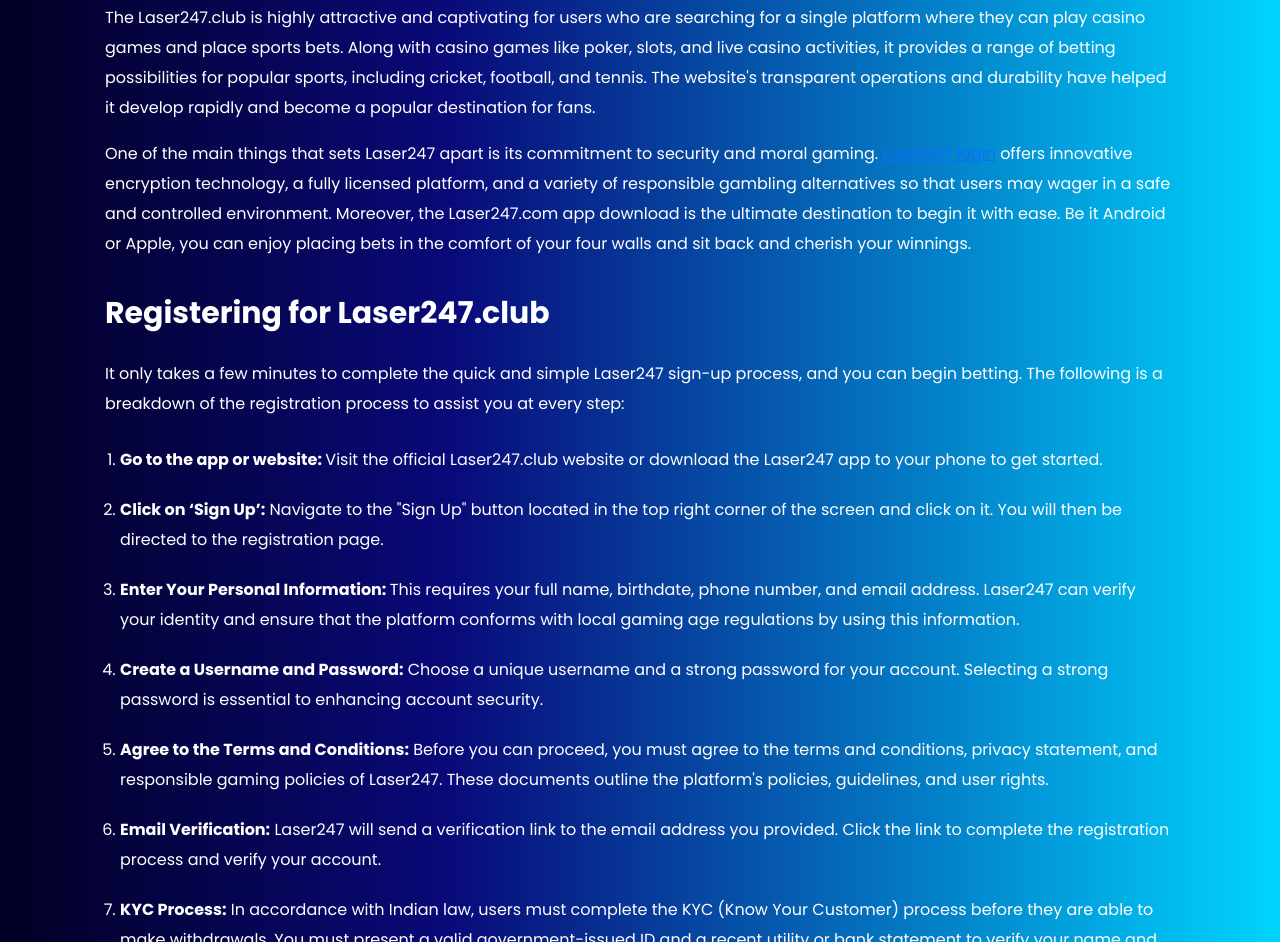
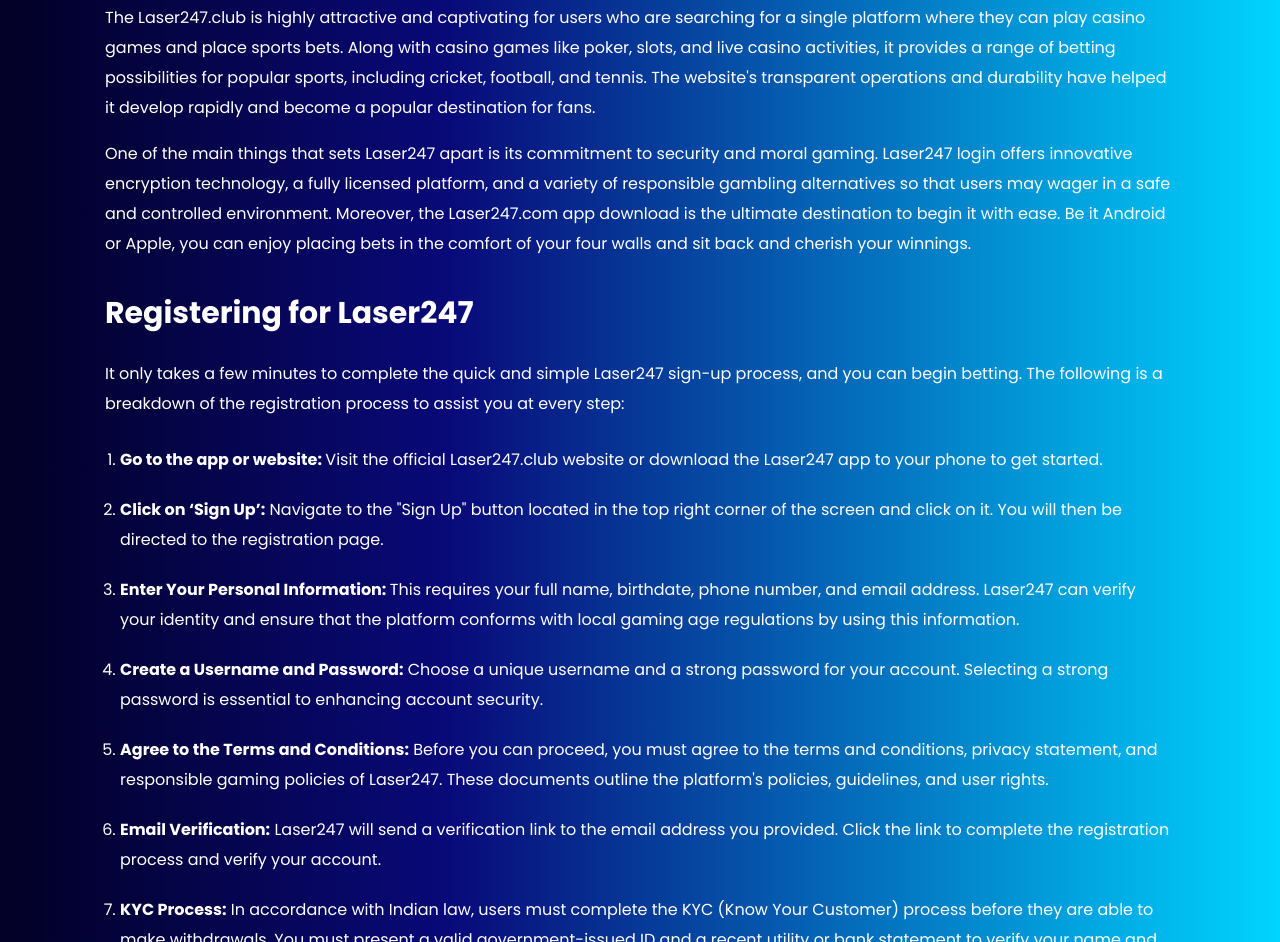
Before and after one commit to inmotion-reddit/lasers247.club, a plain HTML site: page index.html in a window 1280 px wide. Shown: the part 5122-6064 px from the top of the page. Drawn offline with nearby package versions, Linux system fonts and the light colour scheme.

Commit message:
Update index.html

```diff
--- a/index.html
+++ b/index.html
@@ -606,8 +606,8 @@
 		<h1 class="heading-title">India's Trusted Website for Legal Sports and Casinos: Welcome to Laser247</h1>
 		<p>Laser247 is a well-known online betting platform in India that provides a variety of betting alternatives for both sports and casino enthusiasts. If you were looking for the one similar to this, then you are on the right platform! The platform's extensive game variety, secure environment, and easy-to-use design have all helped it gain popularity quickly in the very competitive online betting market. Since the beginning, Laser247 has built a solid reputation for providing a large selection of betting alternatives with competitive odds, all while aiming to provide a safe and enjoyable betting experience. It has been earning the name for being one of the most reliable and highly responsive betting platforms.</p>
 		<p>The Laser247.club is highly attractive and captivating for users who are searching for a single platform where they can play casino games and place sports bets. Along with casino games like poker, slots, and live casino activities, it provides a range of betting possibilities for popular sports, including cricket, football, and tennis. The website's transparent operations and durability have helped it develop rapidly and become a popular destination for fans.</p>
-		<p>One of the main things that sets Laser247 apart is its commitment to security and moral gaming. <a href="https://lasers247.club/login" style="text-decoration=none;"> Laser247 login</a> offers innovative encryption technology, a fully licensed platform, and a variety of responsible gambling alternatives so that users may wager in a safe and controlled environment. Moreover, the Laser247.com app download is the ultimate destination to begin it with ease. Be it Android or Apple, you can enjoy placing bets in the comfort of your four walls and sit back and cherish your winnings. </p>
-		<h2 class="heading-title">Registering for Laser247.club</h2>
+		<p>One of the main things that sets Laser247 apart is its commitment to security and moral gaming. <a href="https://lasers247.club/login" style="text-decoration:none; color:white; font-weight-600;"> Laser247 login</a> offers innovative encryption technology, a fully licensed platform, and a variety of responsible gambling alternatives so that users may wager in a safe and controlled environment. Moreover, the Laser247.com app download is the ultimate destination to begin it with ease. Be it Android or Apple, you can enjoy placing bets in the comfort of your four walls and sit back and cherish your winnings. </p>
+		<h2 class="heading-title">Registering for Laser247</h2>
 		<p>It only takes a few minutes to complete the quick and simple Laser247 sign-up process, and you can begin betting. The following is a breakdown of the registration process to assist you at every step:</p>
 		<ol>
 			<li>
```
